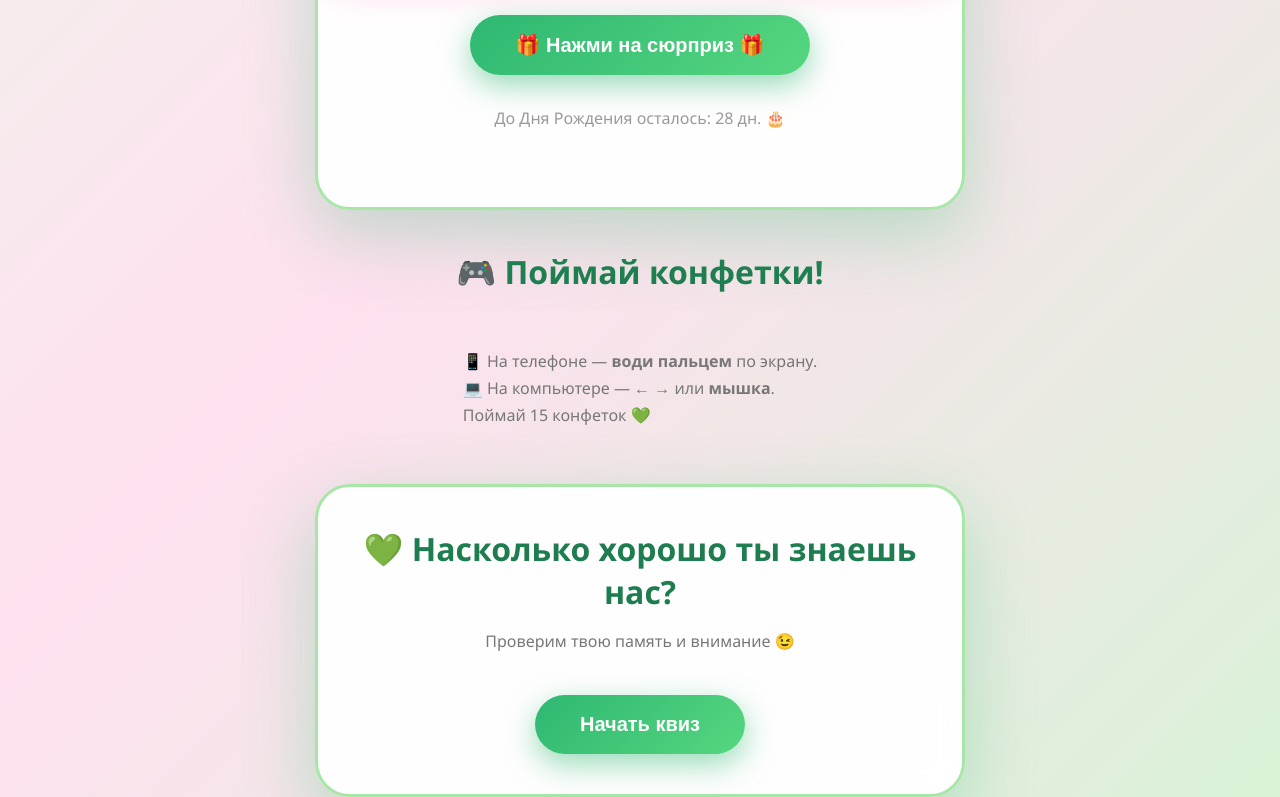
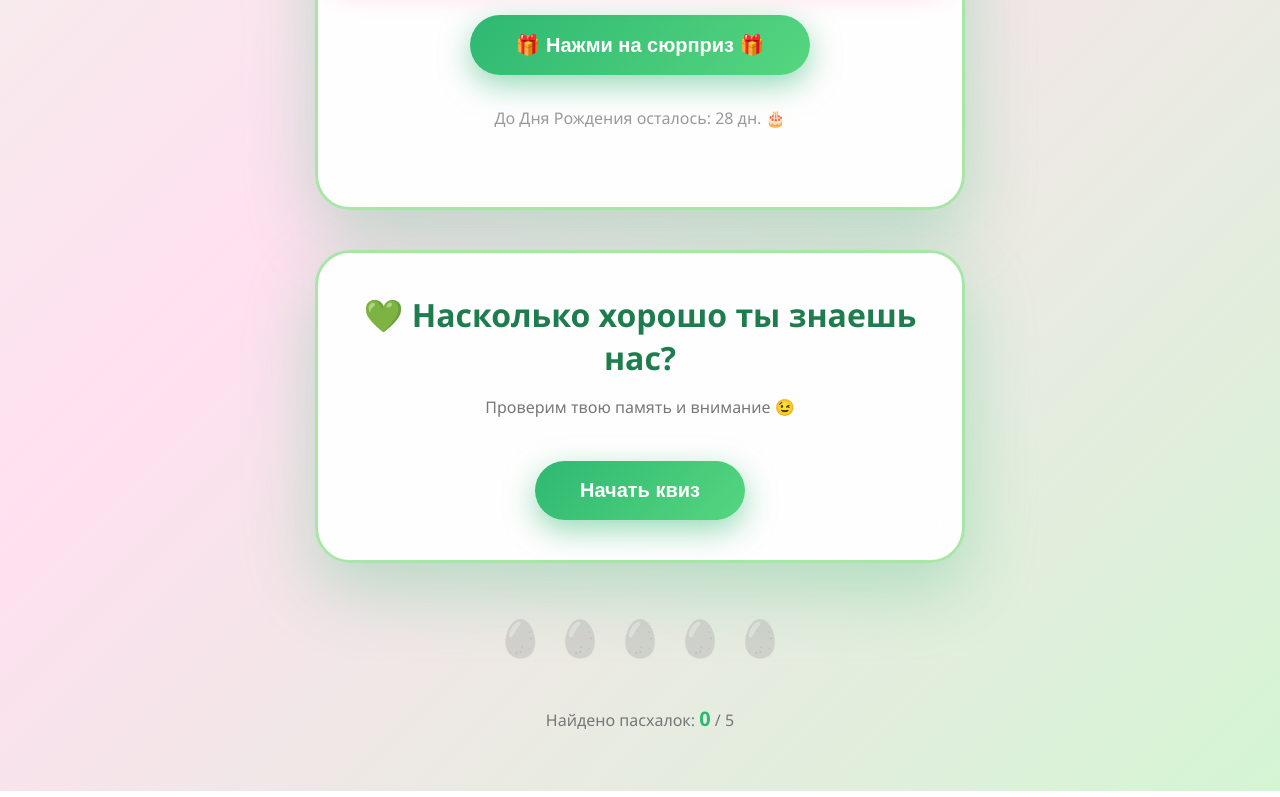
Before and after one commit to rdacenko60-rgb/milana-birthday, a Flask app: page / in a window 1280 px wide. Shown: the part 1012-1809 px from the top of the page. Run offline with Flask 3, Linux system fonts and the light colour scheme.

Commit message:
Update index.html

```diff
--- a/templates/index.html
+++ b/templates/index.html
@@ -47,13 +47,8 @@
                 <p class="counter">До Дня Рождения осталось: {{ days_left }} дн. 🎂</p>
             {% endif %}
         </div>
-            <h2>🎮 Поймай конфетки!</h2>
-            <p class="game-desc">
-                📱 На телефоне — <b>води пальцем</b> по экрану.<br>
-                💻 На компьютере — <b>← →</b> или <b>мышка</b>.<br>
-                Поймай {{ win_score }} конфеток 💚
-            </p>
-                        <div class="game-card quiz-container">
+
+        <div class="game-card quiz-container">
             <h2>💚 Насколько хорошо ты знаешь нас?</h2>
             <p class="game-desc">Проверим твою память и внимание 😉</p>
 
@@ -74,7 +69,7 @@
                 <button class="surprise-btn small" onclick="location.reload()" style="margin-top: 20px;">Пройти еще раз</button>
             </div>
         </div>
-        <!-- Секретные пасхалки (спрятаны) -->
+
         <div class="easter-eggs">
             <span class="egg" id="egg1" title="?">🥚</span>
             <span class="egg" id="egg2" title="?">🥚</span>
@@ -93,7 +88,8 @@
             <button class="surprise-btn small" onclick="closeEgg()">Закрыть</button>
         </div>
     </div>
-        <script>
+
+    <script>
         // ===== ПАДАЮЩИЕ КОНФЕТКИ =====
         const candies = ['🍬', '🍭', '🍫', '🧁', '💚', '🎀', '🎈', '✨'];
         const rainContainer = document.getElementById('candy-rain');
```
